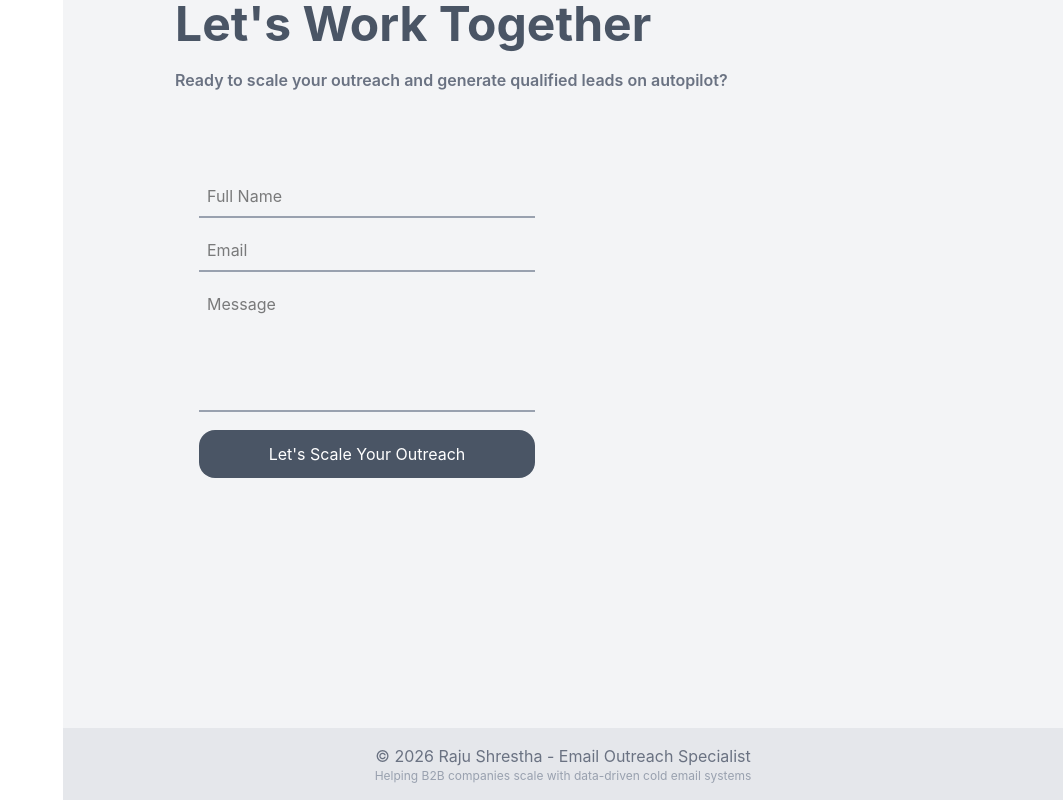
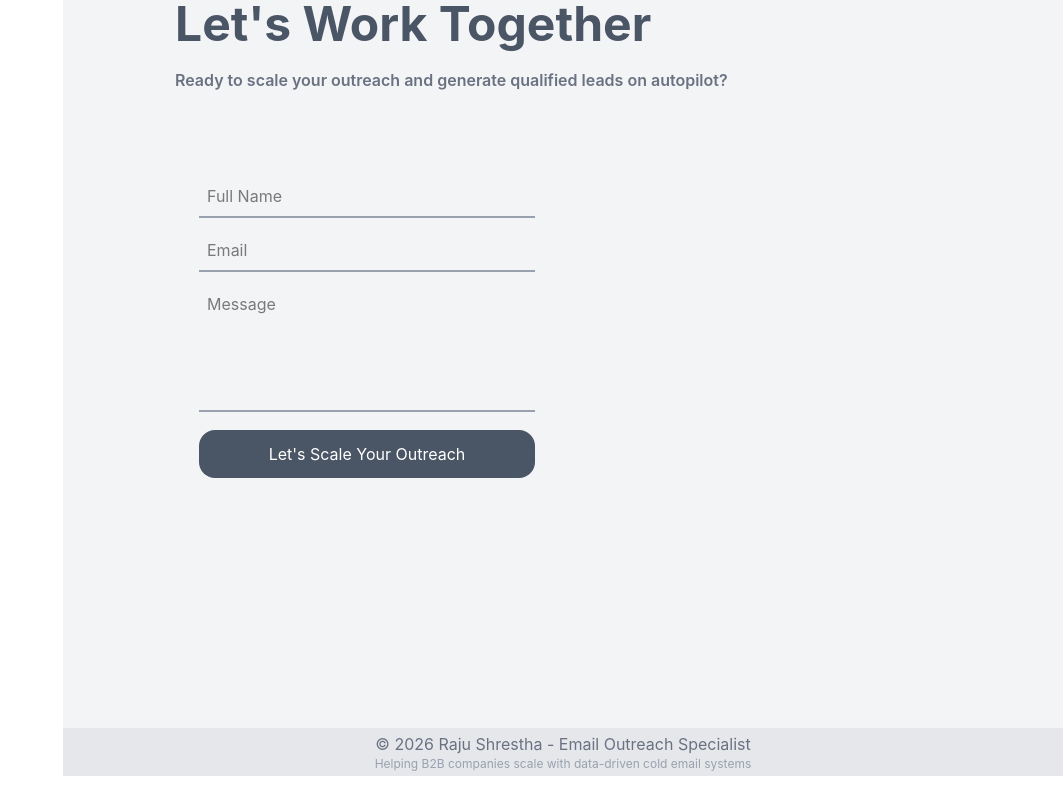
Before and after one commit to ranjushrestha/Email-Portfolio, a React (Vite) app: page / in a window 1280 px wide. Shown: the part 4072-4872 px from the top of the page, without its empty margins (217-1280 px from the left). After the commit the page ends 4848 px from the top, so only its background shows below. Built offline with nearby package versions, Linux system fonts and the light colour scheme.

Commit message:
final change

```diff
--- a/src/components/layouts/Footer.jsx
+++ b/src/components/layouts/Footer.jsx
@@ -1,7 +1,7 @@
 
 const Footer = () => {
   return (
-    <footer className="bg-gray-200 shrink-0 text-gray-500 p-4 text-center mt-auto">
+    <footer className="bg-gray-200 shrink-0 text-gray-500 p-1 text-center mt-auto">
      © 2026 Raju Shrestha - Email Outreach Specialist
      <p className="text-xs text-gray-400">Helping B2B companies scale with data-driven cold email systems</p>
     </footer>
```
